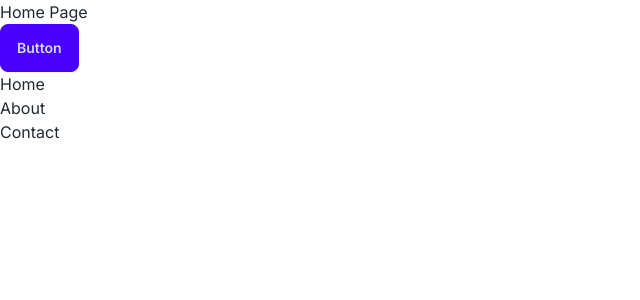
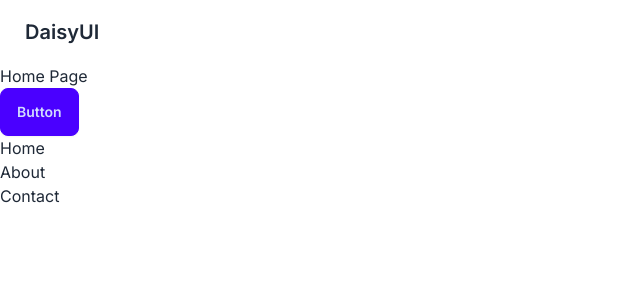
Before and after one commit to champseo2017/learn_next_js02, a Next.js app in the folder my-app/: page / in a window 1280 px wide. Shown: the top 300 px of the page, without its empty margins (0-640 px from the left). Built offline with nearby package versions, Linux system fonts and the light colour scheme.

Commit message:
layouts ใน Next.js

```diff
--- a/my-app/src/app/layout.js
+++ b/my-app/src/app/layout.js
@@ -11,7 +11,38 @@ export const metadata = {
 export default function RootLayout({ children }) {
   return (
     <html lang="en">
-      <body className={inter.className}>{children}</body>
+      <body className={inter.className}>
+        <div className="navbar bg-base-100">
+          <a className="btn btn-ghost normal-case text-xl">DaisyUI</a>
+        </div>
+        {children}
+      </body>
     </html>
   );
 }
+
+/*
+layouts ใน Next.js ถ้าดูที่ไฟล์ '/app/layout.js' มันจะครอบ (wrap) ทุกอย่างในแอปของเราไว้
+
+ไฟล์นี้มี component ชื่อ 'RootLayout' ที่รับ 'children' มาเป็น prop โดย 'children' พวกนี้อาจจะเป็น route หรือเพจที่เราสร้างขึ้น นอกจากนี้ยังมี tag <html> และ <body> อยู่ในไฟล์นี้ด้วย ดังนั้นถ้าอยากให้อะไรแสดงในทุกหน้า เช่น header หรือ footer ก็ให้วางไว้ตรงนี้
+
+ยกตัวอย่างเช่น สมมติว่าเราอยากใส่ navigation bar เราสามารถไปหาที่เหมาะๆ จาก DaisyUI แล้วก็อปโค้ด JSX มาวางไว้เหนือ {children} ใน main layout ได้เลย
+
+ตอนนี้ navigation bar ก็จะไปแสดงอยู่ด้านบนสุดของทุกเพจและทุก route ในแอปเรา
+
+แต่ถ้าต้องการ layout เฉพาะสำหรับบางหน้า เช่นหน้า 'Login' หรือ 'Signup' ที่ไม่อยากให้ header หลักไปแสดง ก็สามารถสร้างไฟล์ 'layout.js' เฉพาะขึ้นมาได้ในโฟลเดอร์ของหน้านั้นๆ ซึ่งเรื่อง layout และ header เราจะย้อนกลับมาดูอีกทีทีหลัง แต่ตอนนี้ก็น่าจะพอเข้าใจภาพรวมของการทำงานของ layout ใน Next.js แล้ว
+
+ไฟล์ `layout.js` ในโฟลเดอร์ `app` จะเป็นเหมือน root layout ที่ครอบทุกอย่างในแอป
+- มีการ import font `Inter` มาใช้
+- ส่วนข้อมูล metadata ของเพจจะประกาศไว้ใน `metadata`
+- ส่วน layout หลักจะอยู่ใน function component `RootLayout` ที่รับ `children` มาเป็น prop
+- ใน `RootLayout` จะ return JSX ที่มี tag `<html>` และ `<body>` ครอบ component ลูกๆ ทั้งหมด `{children}` เอาไว้
+- กำหนด className ให้กับ `<body>` เพื่อใช้ font ที่ import มา
+
+2. เพิ่ม Navigation Bar
+เราสามารถเพิ่ม component อะไรก็ได้เข้าไปใน root layout เหนือ `{children}` เช่นในที่นี้เพิ่ม navigation bar เข้ามาโดย:
+- ก๊อปโค้ด JSX ของ navigation bar จาก DaisyUI มาวาง
+- ใส่ class ต่างๆ เพื่อจัดรูปแบบ style ตามที่ DaisyUI กำหนดไว้
+
+การเพิ่ม component ใน root layout แบบนี้ จะทำให้ component นั้นไปแสดงในทุกหน้าของแอป เหมือนเป็นส่วนประกอบหลักที่แชร์กันได้นั่นเอง
+*/
```
